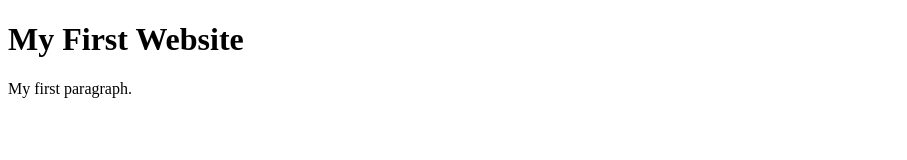
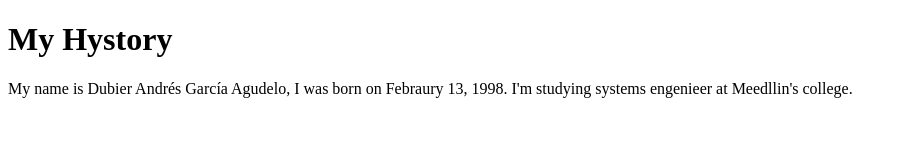
Before and after one commit to AndresGarcia98/Practicing, a website: page index.html in a window 1280 px wide. Shown: the whole page, without its empty margins (0-907 px from the left). Drawn offline with Linux system fonts and the light colour scheme.

Commit message:
just code

```diff
--- a/index.html
+++ b/index.html
@@ -1,12 +1,18 @@
 <!DOCTYPE html>
 <html>
   <head>
-    <title>Page Title</title>
+    <title>My bibliografy</title>
   </head>
+
   <body>
 
-    <h1>My First Website</h1>
-    <p>My first paragraph.</p>
+    <h1>My Hystory</h1>
+    <p>My name is Dubier Andrés García Agudelo, I was born on Febraury 13, 1998. I'm studying systems engenieer at Meedllin's college.
+    </p>
+
+    <div id="One">
+
+    </div>
 
   </body>
 </html>
```
